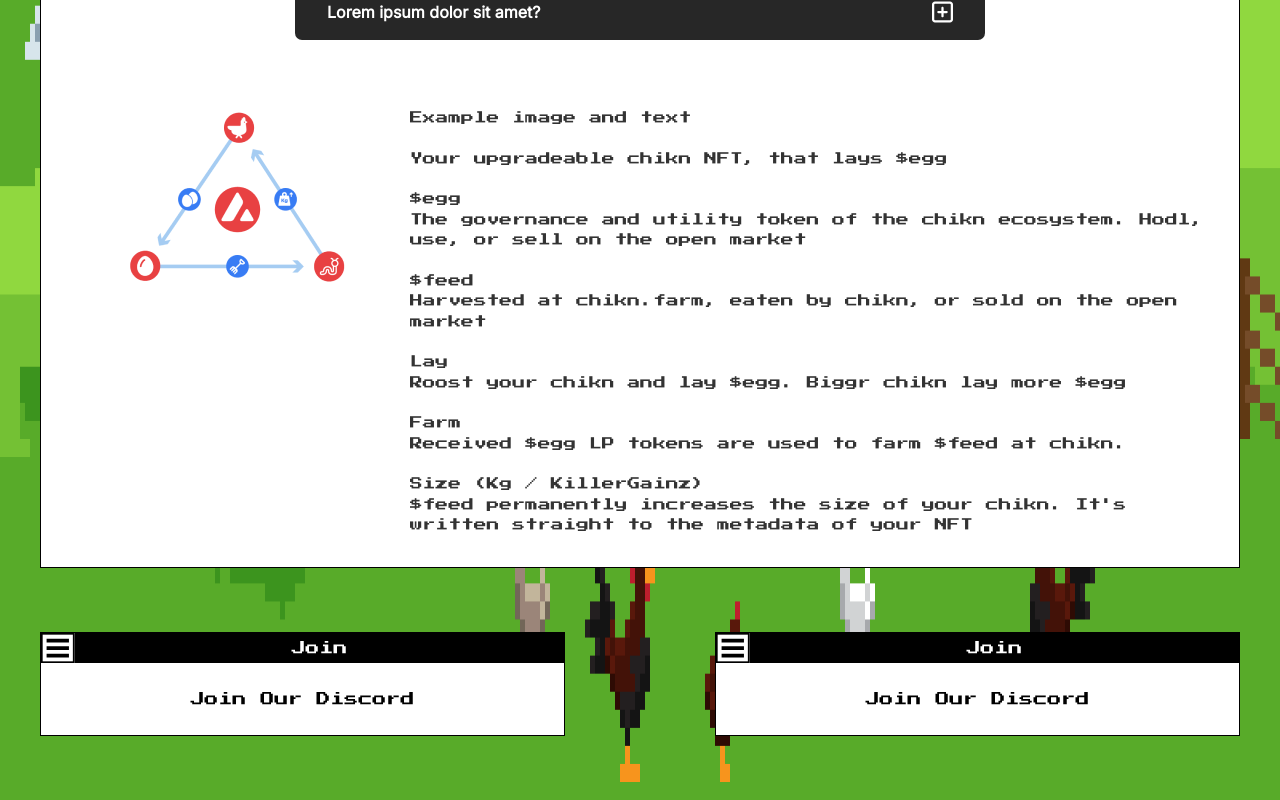
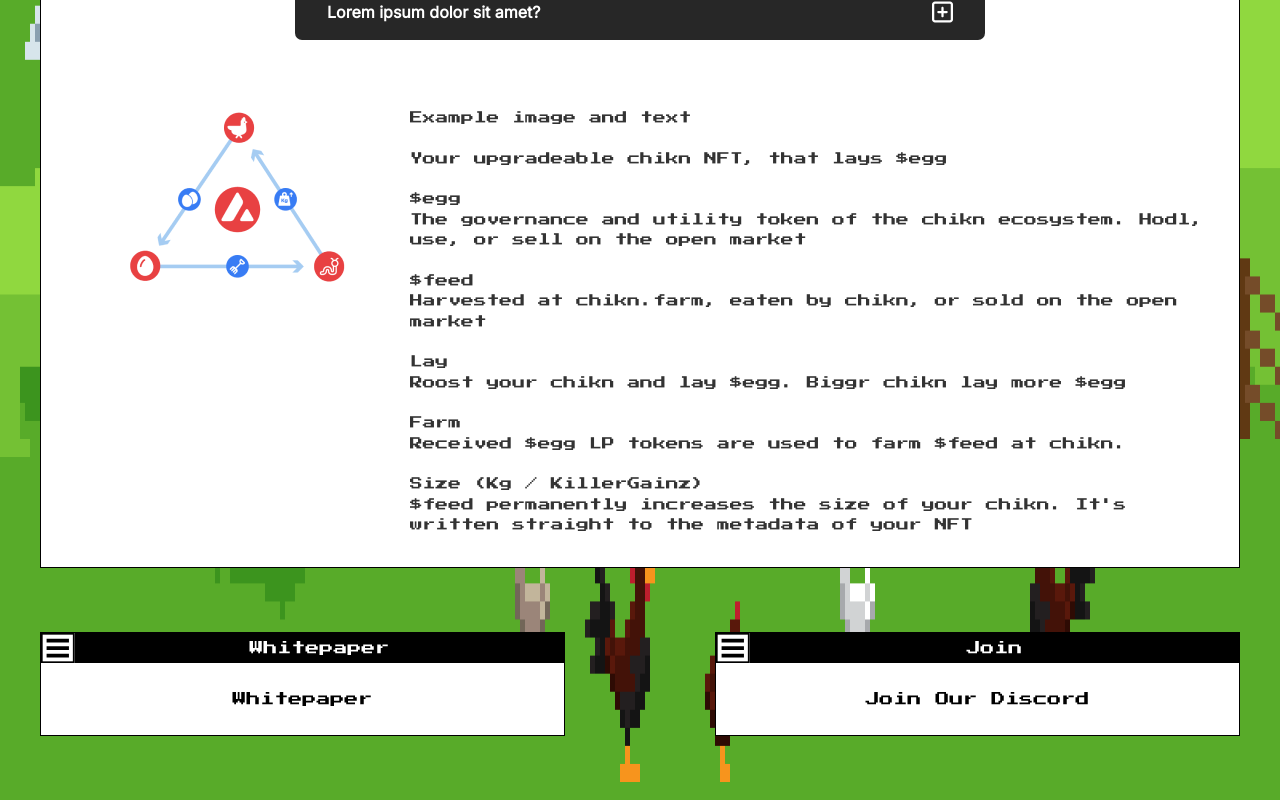
Before and after one commit to sikander-afzaal/flocked-landing, a React (Create React App) app: page / in a window 1280 px wide. Shown: the part 1676-2476 px from the top of the page. Built offline with nearby package versions, Linux system fonts and the light colour scheme.

Commit message:
first commit

```diff
--- a/src/Components/JoinBox.jsx
+++ b/src/Components/JoinBox.jsx
@@ -1,15 +1,15 @@
 import React from "react";
 import menu from "../Assets/Menu.svg";
 import "./Join.css";
-function JoinBox() {
+function JoinBox({ name }) {
   return (
     <div className="join-box">
       <div className="top-box">
         <img src={menu} alt="" />
-        <h2 className="main-text">Join</h2>
+        <h2 className="main-text">{name === "Discord" ? "Join" : name}</h2>
       </div>
       <div className="main-join">
-        <h2>Join Our Discord</h2>
+        <h2>{name === "Discord" ? "Join Our Discord" : name}</h2>
       </div>
     </div>
   );
--- a/src/Pages/Landing/Landing.jsx
+++ b/src/Pages/Landing/Landing.jsx
@@ -125,8 +125,8 @@ function Landing() {
           </div>
         </div>
         <div className="join-row">
-          <JoinBox />
-          <JoinBox />
+          <JoinBox name={"Whitepaper"} />
+          <JoinBox name={"Discord"} />
         </div>
       </div>
     </div>
```
